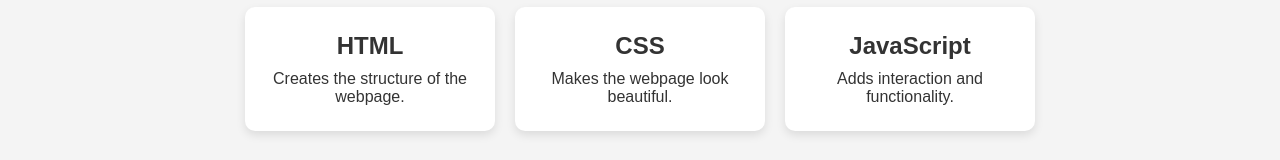
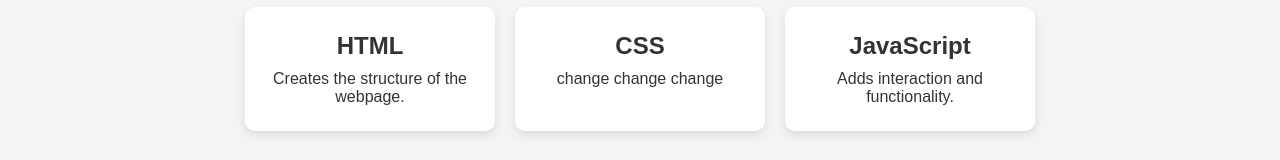
Before and after one commit to marcelinoadrian/git-worktree, a plain HTML site: page index.html in a window 1280 px wide. Shown: the part 451-611 px from the top of the page. Drawn offline with Linux system fonts and the light colour scheme.

Commit message:
emergency fix

```diff
--- a/index.html
+++ b/index.html
@@ -35,7 +35,7 @@
 
     <div class="card">
       <h2>CSS</h2>
-      <p>Makes the webpage look beautiful.</p>
+      <p>change change change</p>
     </div>
 
     <div class="card">
```
